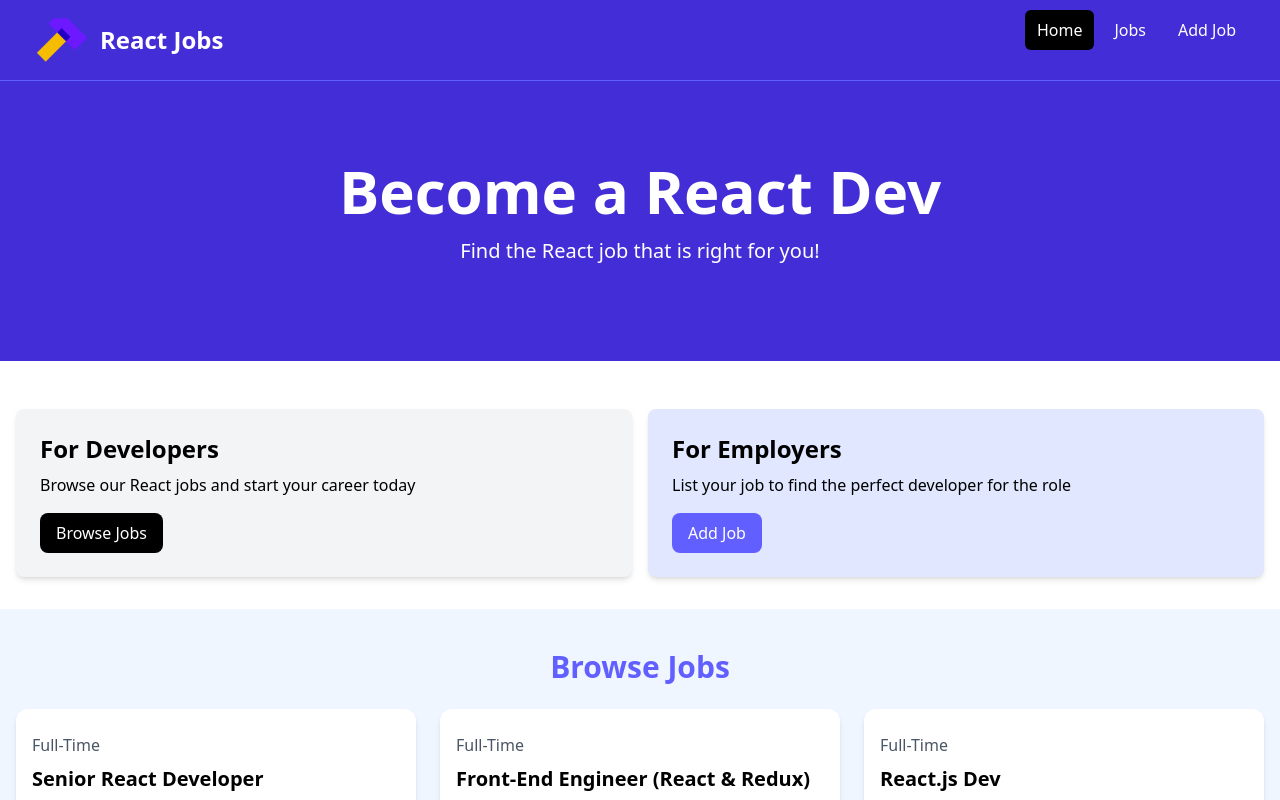
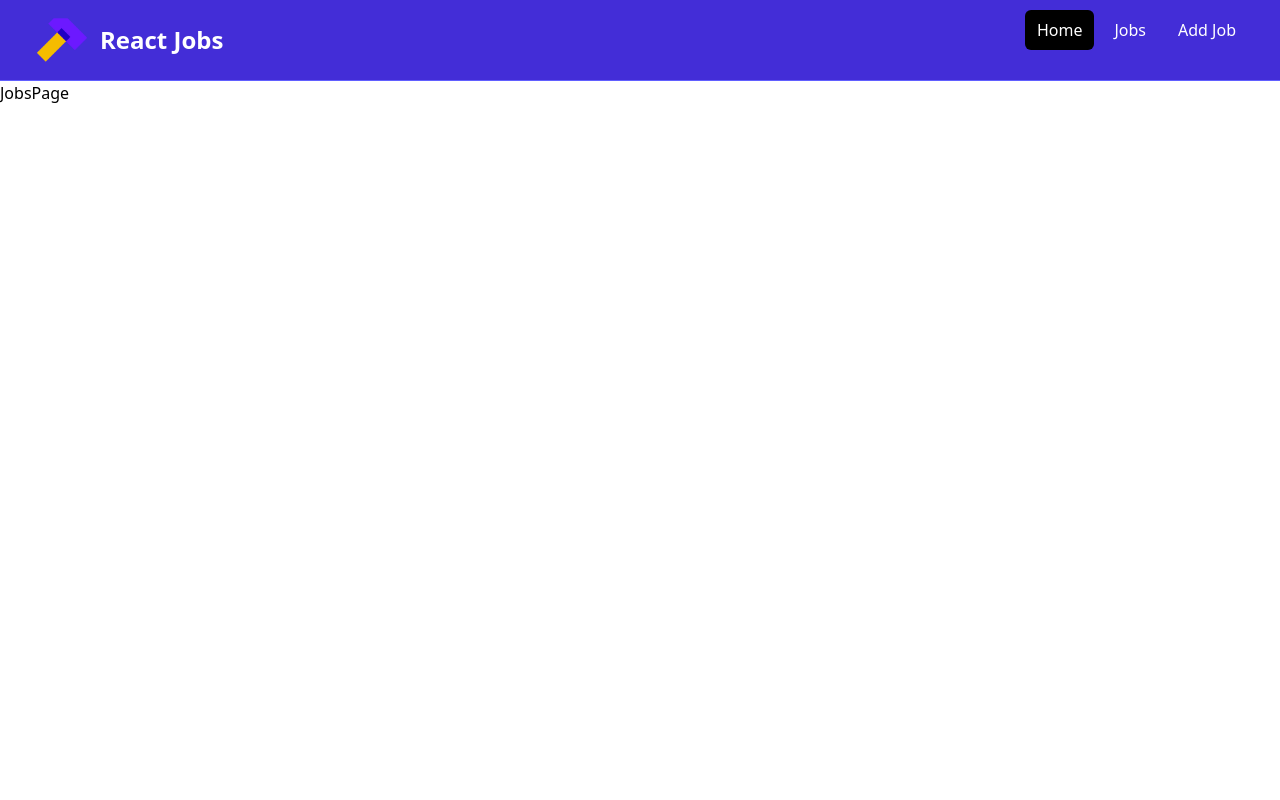
Before and after one commit to Kn0xiemy/JobPosting, a React (Vite) app: page /jobs in a window 1280 px wide. Shown: the top 800 px of the page. Built offline with nearby package versions, Linux system fonts and the light colour scheme.

Commit message:
added layout & route

```diff
--- a/src/App.jsx
+++ b/src/App.jsx
@@ -1,21 +1,21 @@
 import React from "react";
-import Navbar from "./components/Navbar";
-import Hero from "./components/Hero";
-import HomeCards from "./components/HomeCards";
-import JobListings from "./components/JobListings";
-import ViewJobs from "./components/ViewJobs";
+import { Route, createBrowserRouter, RouterProvider, createRoutesFromElements } from 'react-router-dom';
+import HomePage from "./pages/HomePage";
+import MainLayout from "./layouts/MainLayout";
+import JobsPage from "./pages/JobsPage";
+
+const router = createBrowserRouter(
+  createRoutesFromElements(
+  <Route path="/" element={<MainLayout></MainLayout>}>
+    <Route index element={<HomePage></HomePage>}></Route>
+    <Route path='/jobs' element={ <JobsPage></JobsPage> }></Route>
+  </Route>
+
+)
+);
 
 const App = () => {
-  return (
-    <>
-      <Navbar></Navbar>
-      <Hero title="Become a React Dev" subtitle="Find the React job that is right for you!"></Hero>
-      <HomeCards></HomeCards>
-      <JobListings></JobListings>
-      <ViewJobs></ViewJobs>
-
-    </>
-  );
+  return <RouterProvider router={router}></RouterProvider>;
 };
 
 export default App;
--- a/src/components/Hero.jsx
+++ b/src/components/Hero.jsx
@@ -1,6 +1,6 @@
 import React from "react";
 
-const Hero = (props) => {
+const Hero = () => {
   return (
     <>
       {/* <!-- Hero --> */}
@@ -8,10 +8,10 @@ const Hero = (props) => {
         <div className="max-w-7xl mx-auto px-4 sm:px-6 lg:px-8 flex flex-col items-center">
           <div className="text-center">
             <h1 className="text-4xl font-extrabold text-white sm:text-5xl md:text-6xl">
-              { props.title }
+              Become a React Dev
             </h1>
             <p className="my-4 text-xl text-white">
-              { props.subtitle }
+              Find the React job which is right for you!
             </p>
           </div>
         </div>
--- /dev/null
+++ b/src/layouts/MainLayout.jsx
@@ -0,0 +1,14 @@
+import React from 'react'
+import { Outlet } from 'react-router-dom'
+import Navbar from '../components/Navbar';
+
+const MainLayout = () => {
+  return (
+    <>
+      <Navbar></Navbar>
+      <Outlet></Outlet>
+    </>
+  )
+}
+
+export default MainLayout
--- /dev/null
+++ b/src/pages/HomePage.jsx
@@ -0,0 +1,18 @@
+import React from 'react'
+import Hero from '../components/Hero';
+import HomeCards from '../components/HomeCards';
+import JobListings from '../components/JobListings';
+import ViewJobs from '../components/ViewJobs';
+
+const HomePage = () => {
+  return (
+    <>
+      <Hero></Hero>
+      <HomeCards></HomeCards>
+      <JobListings></JobListings>
+      <ViewJobs></ViewJobs>
+    </>
+  )
+}
+
+export default HomePage
--- /dev/null
+++ b/src/pages/JobsPage.jsx
@@ -0,0 +1,9 @@
+import React from 'react'
+
+const JobsPage = () => {
+  return (
+    <div>JobsPage</div>
+  )
+}
+
+export default JobsPage
```
